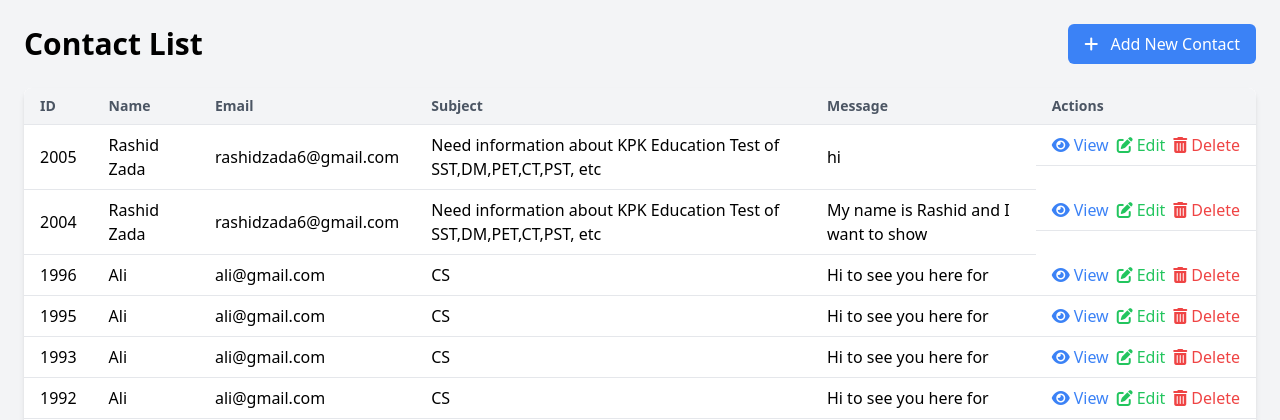
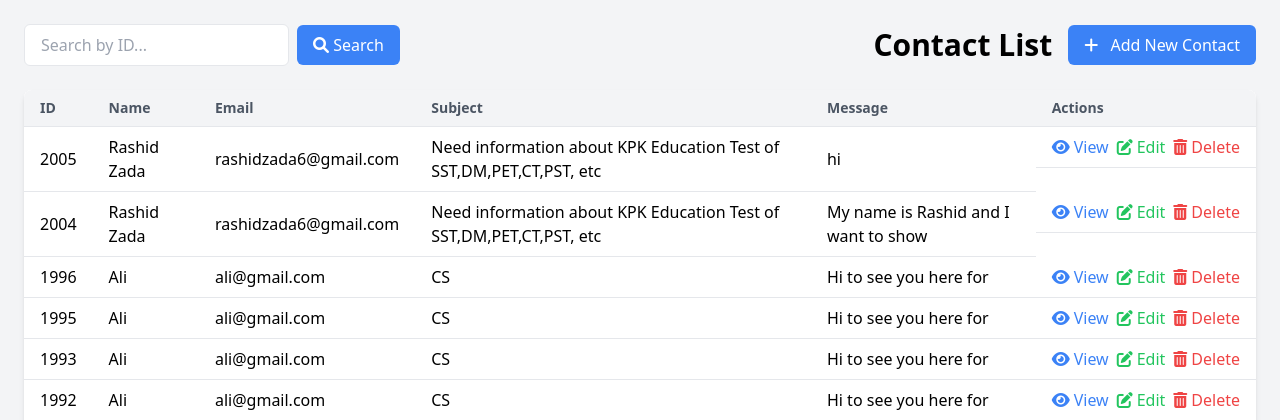
Before and after one commit to Rashidzada/test_project_3, a Django app: page / in a window 1280 px wide. Shown: the top 420 px of the page. Run offline with Django 5.2, Linux system fonts and the light colour scheme; data comes from the database, SQL or seed files in the repository; both versions use the stored data as it was after the commit; some libraries are stand-ins or nearby versions.

Commit message:
I have updated new vesion of code

```diff
--- a/app/views.py
+++ b/app/views.py
@@ -3,12 +3,23 @@ from .import models
 from django.contrib import messages
 
 # Create your views here.
+
 def index(request):
-    contact = models.Contact.objects.all().order_by('-id')
+    if request.method == "POST":
+        query = request.POST.get('q', '')
+        if query: # when we call to if statment its mean true
+            contacts = models.Contact.objects.filter(id=query)
+        else:
+            contacts = models.Contact.objects.all().order_by('-id')
+    else:
+        contacts = models.Contact.objects.all().order_by('-id')
+
     context = {
-        'contacts':contact
+        'contacts': contacts
     }
-    return render(request,'index.html',context)
+    return render(request, 'index.html', context)
+
+
 
 
 def contact(request):
--- a/templates/index.html
+++ b/templates/index.html
@@ -24,8 +24,17 @@
     {% endfor %}
     <div class="container mx-auto">
         <div class="flex justify-between items-center mb-6">
-            <h1 class="text-3xl font-bold">Contact List</h1>
-            <button class="bg-blue-500 text-white px-4 py-2 rounded-md hover:bg-blue-600">
+            <div class="flex items-center space-x-4">
+                <form action="" method="post" class="flex items-center">
+                    {%csrf_token%}
+                    <input type="text" name="q" placeholder="Search by ID..." class="px-4 py-2 border rounded-md" value="{{ request.GET.q }}">
+                    <button type="submit" class="bg-blue-500 text-white px-4 py-2 rounded-md hover:bg-blue-600 ml-2">
+                        <i class="fas fa-search"></i> Search
+                    </button>
+                </form>
+            </div>
+            <h1 class="text-3xl font-bold ml-auto">Contact List</h1>
+            <button class="bg-blue-500 text-white px-4 py-2 rounded-md hover:bg-blue-600 ml-4">
                 <i class="fas fa-plus mr-2"></i>
                 <a href="{% url 'contact' %}">Add New Contact</a>
             </button>
@@ -43,6 +52,7 @@
                     </tr>
                 </thead>
                 <tbody>
+                    {% if contacts %}
                     {% for contact in contacts %}
                     <tr class="hover:bg-gray-50">
                         <td class="py-2 px-4 border-b">{{ contact.id }}</td>
@@ -63,7 +73,11 @@
                         </td>
                     </tr>
                     {% endfor %}
-                    <!-- More rows as needed -->
+                    {% else %}
+                    <tr>
+                        <td colspan="6" class="py-2 px-4 border-b text-center">No records found.</td>
+                        </tr>
+                    {% endif %}
                 </tbody>
             </table>
         </div>
```
Also changed, not shown: db.sqlite3.
